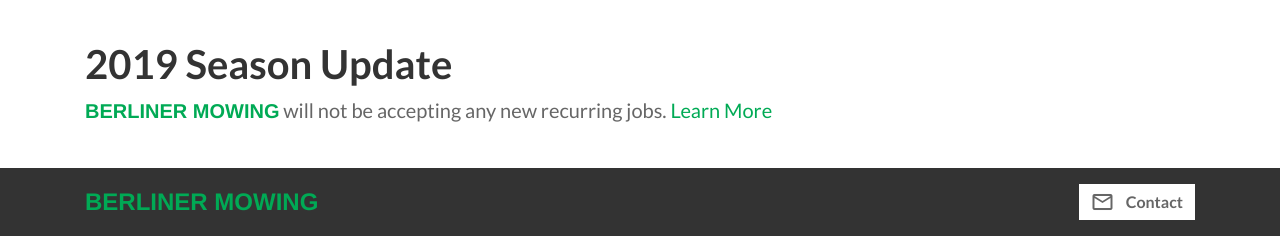
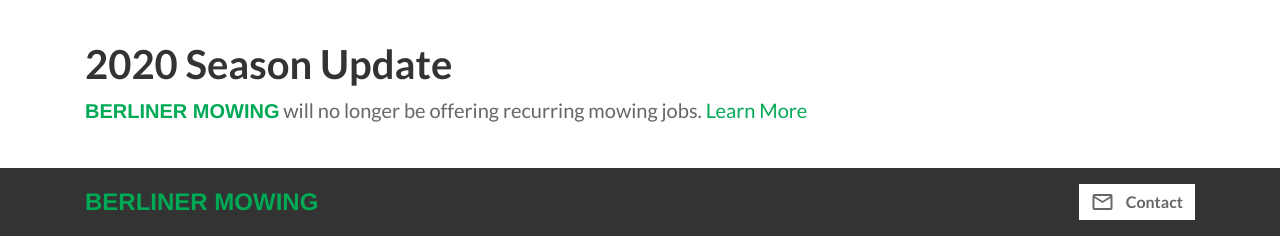
Before and after one commit to RyanBerliner/berlinermowing, a Jekyll site: the page built from index.html, in a window 1280 px wide and 900 px high. Shown: the top 239 px of the window. Built offline with Jekyll 4.4.1, drawn with Linux system fonts in a browser that asks for light colours; nearby versions of some CDN libraries.

Commit message:
updates 2020 notice

```diff
--- a/_includes/header.html
+++ b/_includes/header.html
@@ -13,9 +13,9 @@
 	</nav>
   <div class="update-notice">
     <div class="container">
-      <span class="h1 d-block">2019 Season Update</span>
+      <span class="h1 d-block">2020 Season Update</span>
       <div class="lead mb-1">
-        <span class="logo">Berliner Mowing</span> will not be accepting any new recurring jobs.  <a href="#" data-toggle="modal" data-target="#update-modal">Learn More</a>
+        <span class="logo">Berliner Mowing</span> will no longer be offering recurring mowing jobs.  <a href="#" data-toggle="modal" data-target="#update-modal">Learn More</a>
       </div>
     </div>
   </div>
--- a/index.html
+++ b/index.html
@@ -134,20 +134,20 @@
   <div class="modal-dialog" role="document">
     <div class="modal-content">
       <div class="modal-header">
-        <h5 class="modal-title">2019 Season Update</h5>
+        <h5 class="modal-title">2020 Season Update</h5>
         <button type="button" class="close" data-dismiss="modal" aria-label="Close">
           <span aria-hidden="true">&times;</span>
         </button>
       </div>
       <div class="modal-body">
         <p>
-          <span class="logo">Berliner Mowing</span> will not be accepting any new recurring accounts
-          for the 2019 season. Existing customers will continue to be serviced as usual.
+          <span class="logo">Berliner Mowing</span> will be no longer be offering recurring mowing jobs.
+          After many great seasons, changes in priorities have led to this decision.
+          This change is not related to the ongoing COVID-19 pandemic. The decision was made months beforehand.
         </p>
         <p>
-          Please feel free to get in touch about any vacation, or special occasion
-          mowing jobs. You can contact <a href="mailto:ryan@berlinermowing.com">ryan@berlinermowing.com</a>,
-          or use the form at the bottom of this page for the these requests.
+          If you have any questions, you can continue to contact <a href="mailto:ryan@berlinermowing.com">ryan@berlinermowing.com</a>,
+          or use the form at the bottom of this page.
         </p>
         <p>
           Sorry for any inconvenience, thank you for your understanding.
```
Lines whose indentation alone changed are shown as unchanged.
